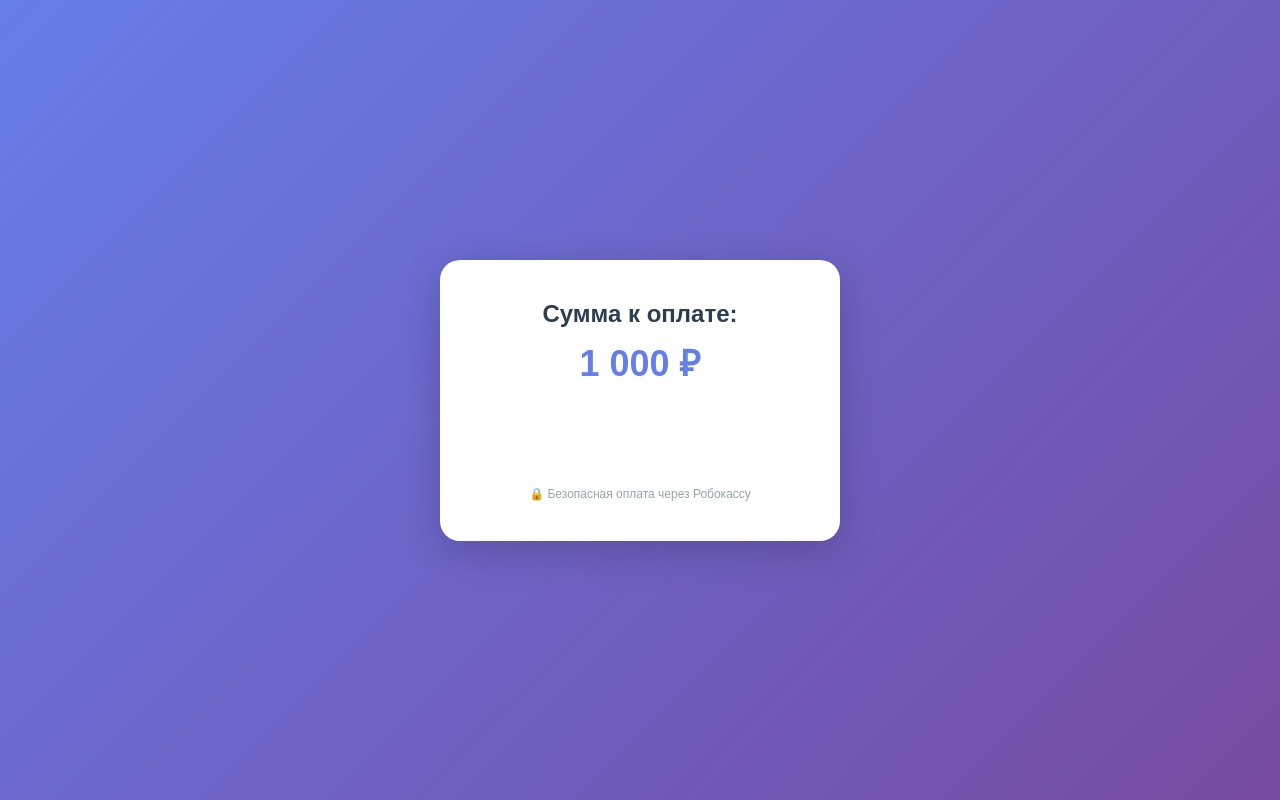
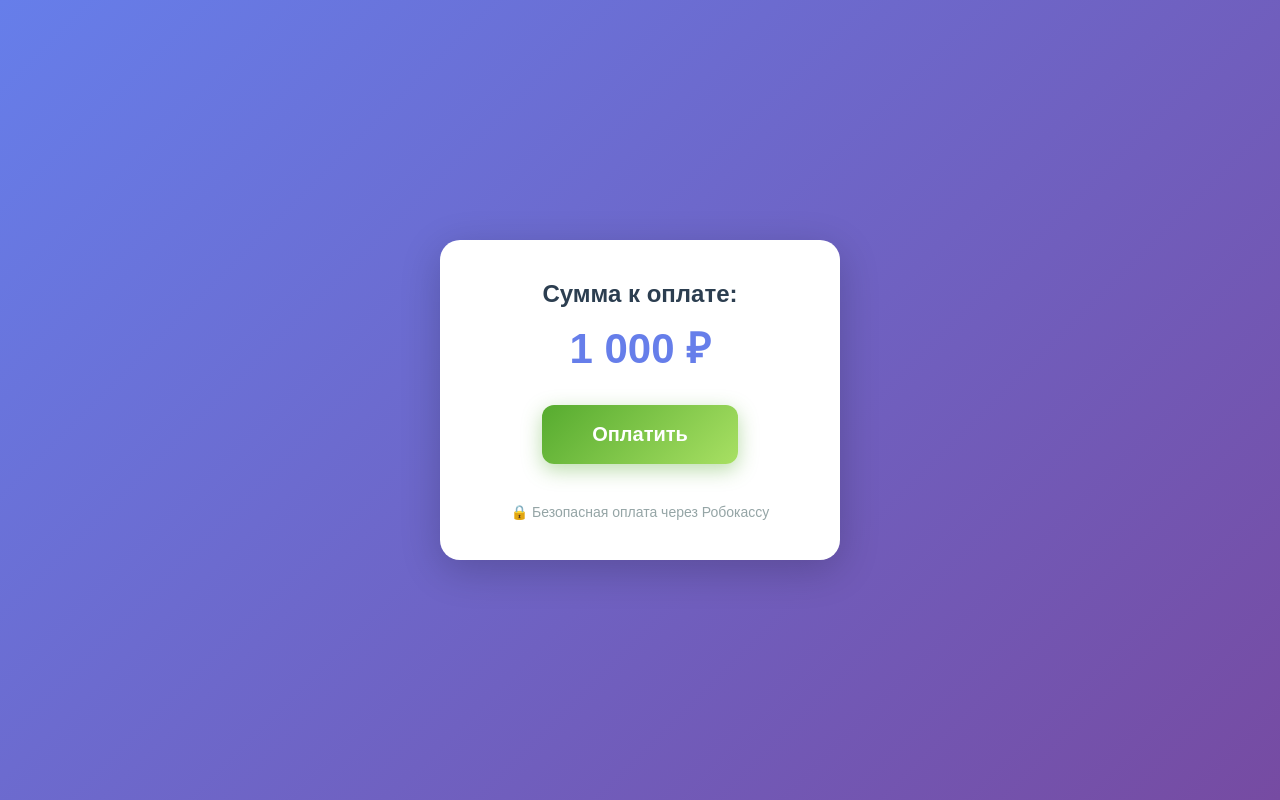
Before and after one commit to dakharitonov-netizen/robokassa-widget, a plain HTML site: page index.html in a window 1280 px wide. Drawn offline with Linux system fonts and the light colour scheme.

Commit message:
Update index.html

```diff
--- a/index.html
+++ b/index.html
@@ -34,20 +34,40 @@
       margin-bottom: 10px;
     }
     .payment-sum {
-      font-size: 36px;
+      font-size: 42px;
       font-weight: bold;
       color: #667eea;
       margin-bottom: 30px;
     }
-    .payment-widget {
-      display: flex;
-      justify-content: center;
+    .pay-button {
+      display: inline-block;
+      background: linear-gradient(135deg, #56ab2f 0%, #a8e063 100%);
+      color: white;
+      font-size: 20px;
+      font-weight: 700;
+      padding: 18px 50px;
+      border-radius: 12px;
+      text-decoration: none;
+      box-shadow: 0 6px 20px rgba(86, 171, 47, 0.4);
+      transition: transform 0.2s, box-shadow 0.2s;
       margin-bottom: 20px;
-      min-height: 50px;
+    }
+    .pay-button:hover {
+      transform: translateY(-3px);
+      box-shadow: 0 8px 25px rgba(86, 171, 47, 0.5);
+      color: white;
     }
     .payment-secure {
-      font-size: 12px;
+      font-size: 14px;
       color: #95a5a6;
+      margin-top: 20px;
+    }
+    .payment-logo {
+      margin-top: 15px;
+    }
+    .payment-logo img {
+      height: 30px;
+      opacity: 0.7;
     }
   </style>
 </head>
@@ -55,9 +75,7 @@
   <div class="payment-box">
     <h1 class="payment-title">Сумма к оплате:</h1>
     <div class="payment-sum" id="sum-display">0 ₽</div>
-    <div class="payment-widget" id="widget-container">
-      <script id="robokassa-script" type="text/javascript" src="https://auth.robokassa.ru/Merchant/PaymentForm/FormFLS.js?EncodedInvoiceId=pqpiw016DE-8o-NPWjJTZw&DefaultSum=1000"></script>
-    </div>
+    <a id="pay-button" class="pay-button" href="#">Оплатить</a>
     <p class="payment-secure">🔒 Безопасная оплата через Робокассу</p>
   </div>
 
@@ -65,12 +83,24 @@
     var urlParams = new URLSearchParams(window.location.search);
     var sum = parseInt(urlParams.get('sum')) || 1000;
 
+    // Показываем сумму
     document.getElementById('sum-display').textContent = sum.toLocaleString('ru-RU') + ' ₽';
 
-    var oldScript = document.getElementById('robokassa-script');
-    if (oldScript) {
-      oldScript.src = 'https://auth.robokassa.ru/Merchant/PaymentForm/FormFLS.js?EncodedInvoiceId=pqpiw016DE-8o-NPWjJTZw&DefaultSum=' + sum;
-    }
+    // Формируем ссылку на оплату Робокассы
+    // Замените ВАШИ_ДАННЫЕ на реальные данные из личного кабинета Робокассы
+    var merchantLogin = 'ваш_логин_магазина';
+    var outSum = sum;
+    var invId = 0;
+    var description = 'Консультация';
+
+    var payUrl = 'https://auth.robokassa.ru/Merchant/Index.aspx'
+      + '?MerchantLogin=' + encodeURIComponent(merchantLogin)
+      + '&OutSum=' + outSum
+      + '&InvId=' + invId
+      + '&Description=' + encodeURIComponent(description)
+      + '&Culture=ru';
+
+    document.getElementById('pay-button').href = payUrl;
   </script>
 </body>
 </html>
```
